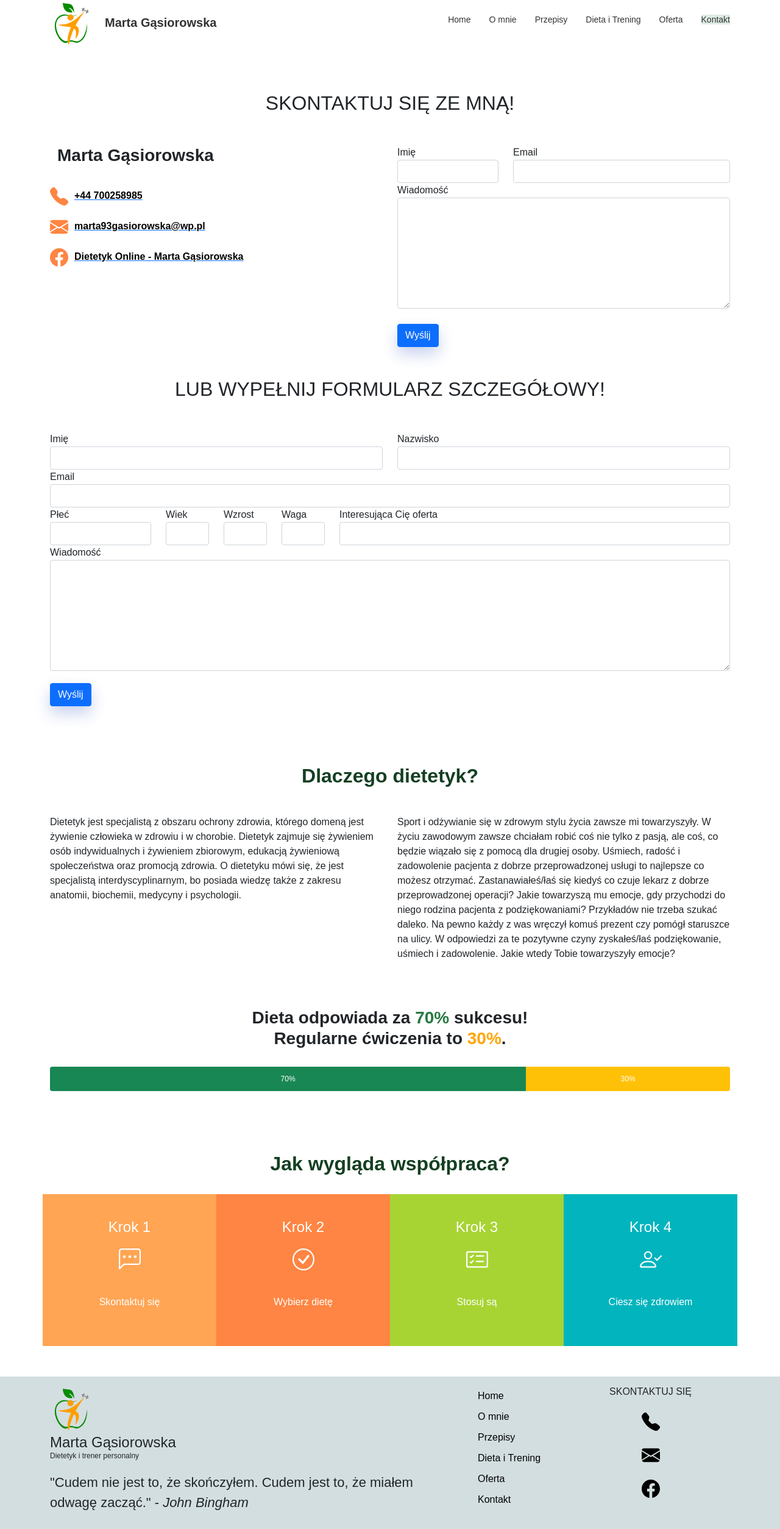
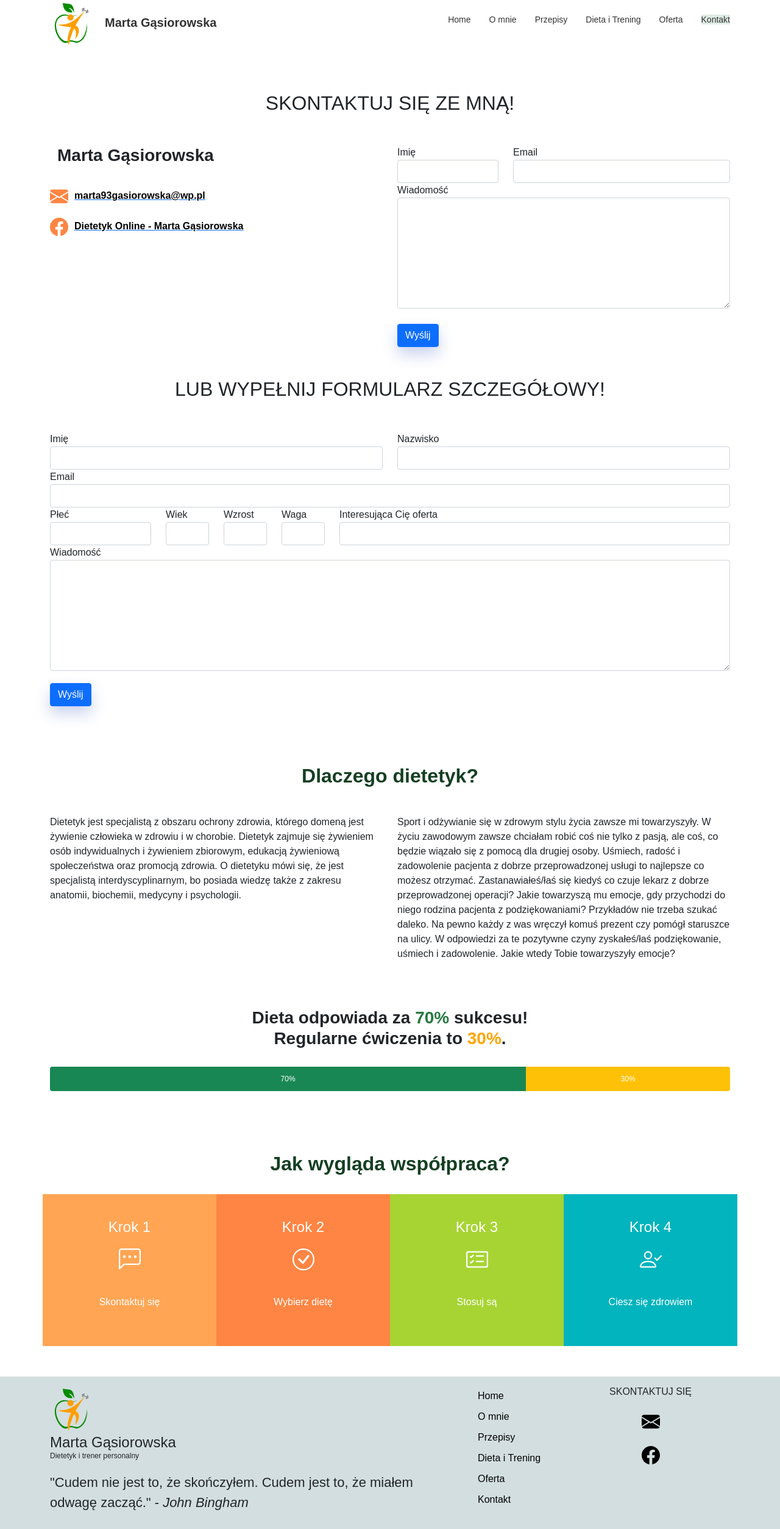
Before and after one commit to MZOG/marta-gasiorowska, a Gatsby site: page /kontakt in a window 1280 px wide. Shown: the whole page at 61% size. Built offline with nearby package versions, Linux system fonts and the light colour scheme; Gatsby itself is replaced by a stand-in of ours; a web font is replaced by a local one.

Commit message:
Remove phone number

```diff
--- a/src/components/Footer.js
+++ b/src/components/Footer.js
@@ -91,21 +91,6 @@ const Footer = () => {
                 <h6>SKONTAKTUJ SIĘ</h6>
               </div>
               <div className="footer_svg">
-                <a href="tel:1-562-867-5309">
-                  <svg
-                    xmlns="http://www.w3.org/2000/svg"
-                    width="30"
-                    height="30"
-                    fill="currentColor"
-                    className="bi bi-telephone-fill"
-                    viewBox="0 0 16 16"
-                  >
-                    <path
-                      fill-rule="evenodd"
-                      d="M1.885.511a1.745 1.745 0 0 1 2.61.163L6.29 2.98c.329.423.445.974.315 1.494l-.547 2.19a.678.678 0 0 0 .178.643l2.457 2.457a.678.678 0 0 0 .644.178l2.189-.547a1.745 1.745 0 0 1 1.494.315l2.306 1.794c.829.645.905 1.87.163 2.611l-1.034 1.034c-.74.74-1.846 1.065-2.877.702a18.634 18.634 0 0 1-7.01-4.42 18.634 18.634 0 0 1-4.42-7.009c-.362-1.03-.037-2.137.703-2.877L1.885.511z"
-                    />
-                  </svg>
-                </a>
                 <a href="mailto:adres e-mail">
                   <svg
                     xmlns="http://www.w3.org/2000/svg"
--- a/src/pages/kontakt.js
+++ b/src/pages/kontakt.js
@@ -15,26 +15,6 @@ const PageKontakt = () => {
           <div className="col-md-6 contact_type">
             <h3>Marta Gąsiorowska</h3>
             <div className="col-md-12">
-              <div className="contact_svg">
-                <span>
-                  <a href="tel:1-562-867-5309">
-                    <svg
-                      xmlns="http://www.w3.org/2000/svg"
-                      width="30"
-                      height="30"
-                      fill="currentColor"
-                      className="bi bi-telephone-fill"
-                      viewBox="0 0 16 16"
-                    >
-                      <path
-                        fill-rule="evenodd"
-                        d="M1.885.511a1.745 1.745 0 0 1 2.61.163L6.29 2.98c.329.423.445.974.315 1.494l-.547 2.19a.678.678 0 0 0 .178.643l2.457 2.457a.678.678 0 0 0 .644.178l2.189-.547a1.745 1.745 0 0 1 1.494.315l2.306 1.794c.829.645.905 1.87.163 2.611l-1.034 1.034c-.74.74-1.846 1.065-2.877.702a18.634 18.634 0 0 1-7.01-4.42 18.634 18.634 0 0 1-4.42-7.009c-.362-1.03-.037-2.137.703-2.877L1.885.511z"
-                      />
-                    </svg>
-                    <span>+44 700258985</span>
-                  </a>
-                </span>
-              </div>
             </div>
             <div className="col-md-12">
               <div className="contact_svg">
```
